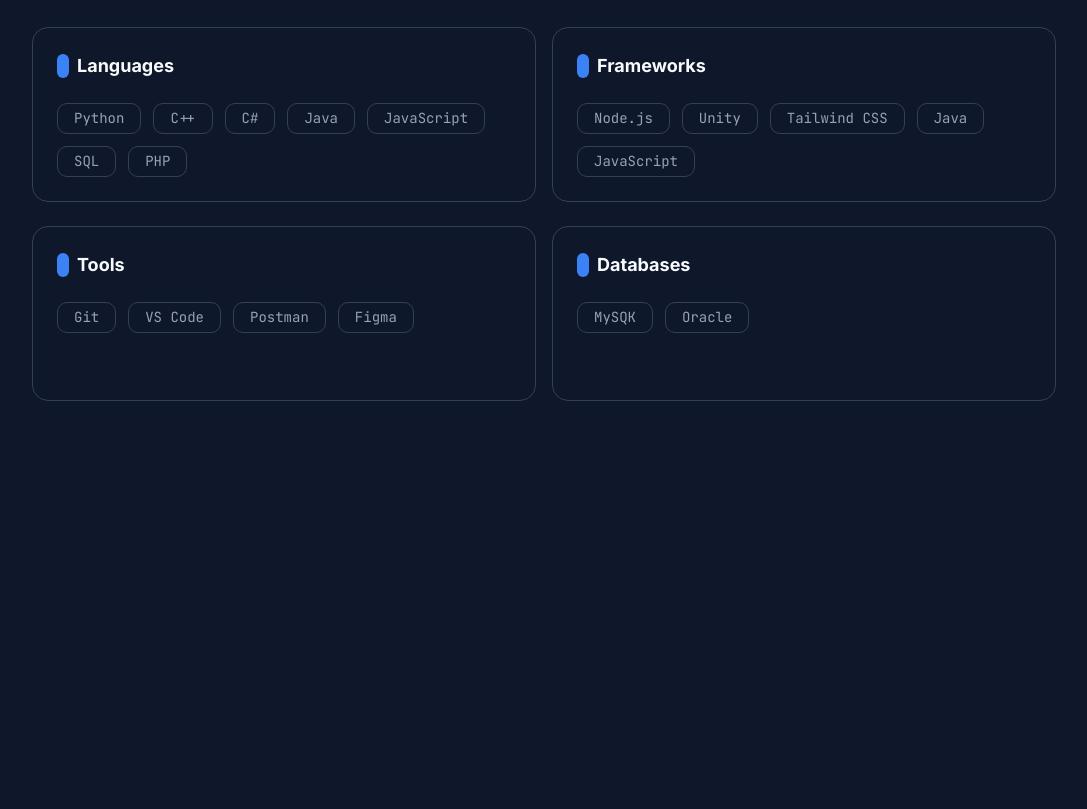
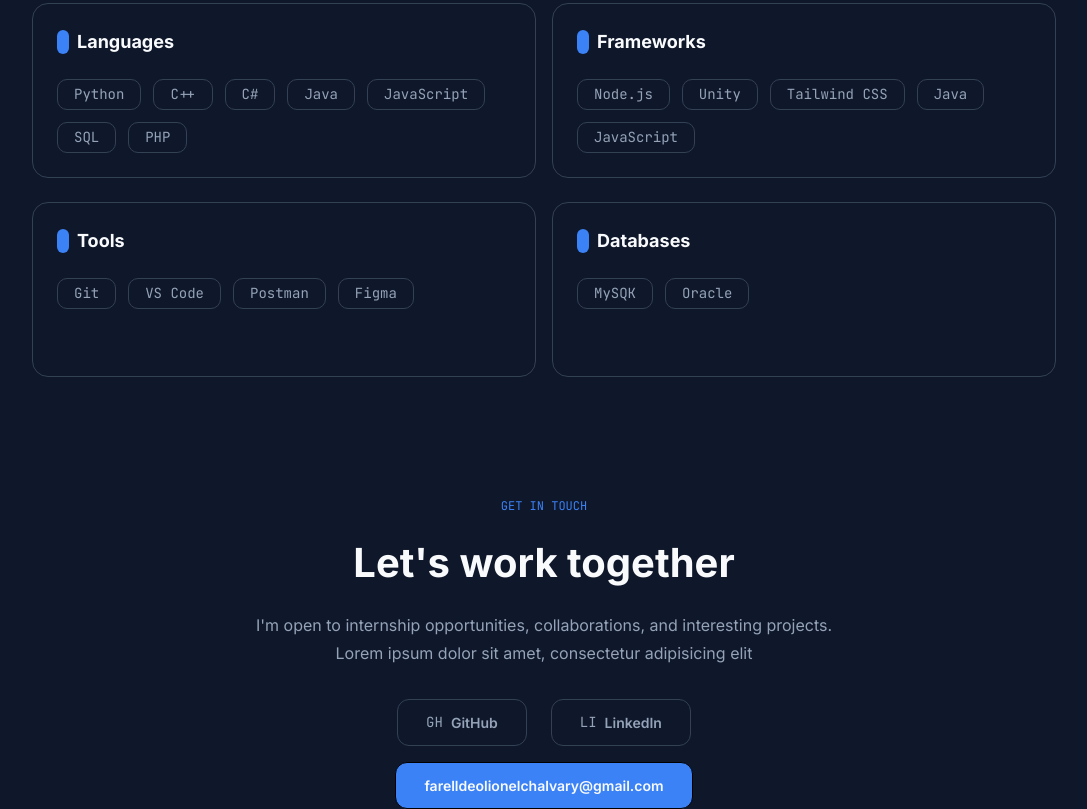
Before and after one commit to farelldev/farelldev.github.io, a website: page index.html in a window 1280 px wide. Shown: the part 3088-3897 px from the top of the page, without its empty margins (96-1183 px from the left). Before the commit the page ends 3489 px from the top, so only its background shows below. Drawn offline with Linux system fonts and the light colour scheme.

Commit message:
feat: add contact section

```diff
--- a/index.html
+++ b/index.html
@@ -126,9 +126,9 @@
             <section class="flex justify-between items-start">
                 <!-- Left Side -->
                 <div class="sticky top-section flex flex-col gap-md w-[628px]">
-                    <p class="text-[12px] text-primary font-mono ">ABOUT ME</p>
+                    <p class="section-name">ABOUT ME</p>
 
-                    <h2 class="text-h1 text-text font-sans font-bold leading-2xl">Passionate about code,<br>
+                    <h2 class="section-heading">Passionate about code,<br>
                         <span class="text-text-secondary">driven by curiosity.</span></h2>
 
                     <p class="text-body text-text-secondary font-sans leading-7">
@@ -276,8 +276,8 @@
 
             <!-- Projects Section -->
             <section>
-                <p class="text-[12px] text-primary font-mono">FEATURED PROJECTS</p>
-                <h2 class="text-h1 text-text font-bold font-sans mt-6">Things I've built</h2>
+                <p class="section-name">FEATURED PROJECTS</p>
+                <h2 class="section-heading mt-6">Things I've built</h2>
                 <div class="grid grid-cols-3 gap-6 mt-16">
                     <div class="flex flex-col items-start gap-4 bg-bg-secondary border border-border rounded-card px-7 pb-4">
                         <img class="h-[220px]">
@@ -355,9 +355,9 @@
 
             <!-- SKILL SECTION -->
             <section>
-                <p class="text-[12px] text-primary font-mono">SKILLS</p>
+                <p class="section-name">SKILLS</p>
 
-                <h2 class="text-h1 text-text font-bold font-sans mt-6">Tools I work with</h2>
+                <h2 class="section-heading mt-6">Tools I work with</h2>
 
                 <div class="grid grid-cols-2 grid-rows-2 mt-16 gap-x-4 gap-y-6">
                     <div class="border border-border px-6 py-6 rounded-card">
@@ -419,6 +419,31 @@
                     </div>
                 </div>
             </section>
+
+            <!-- CONTACT SECTION -->
+            <section class="flex flex-col items-center gap-6 max-w-[600px] mx-auto">
+                <p class="section-name">GET IN TOUCH</p>
+                <h2 class="section-heading">Let's work together</h2>
+
+                <p class="text-body text-text-secondary font-sans leading-7 text-center flex-wrap">I'm open to internship opportunities, collaborations, and
+                    interesting projects. Lorem ipsum dolor sit amet, consectetur adipisicing elit</p>
+
+                <div class="flex flex-wrap gap-x-6 gap-y-4 justify-center mt-2">
+                    <button href="#" class="flex gap-2 px-7 py-3 border border-border rounded-button">
+                        <p class="text-small text-text-secondary font-mono">GH</p>
+                        <p class="text-small text-text-secondary font-sans font-semibold">GitHub</p>
+                    </button>
+
+                    <button href="#" class="flex gap-2 px-7 py-3 border border-border rounded-button">
+                        <p class="text-small text-text-secondary font-mono">LI</p>
+                        <p class="text-small text-text-secondary font-sans font-semibold">LinkedIn</p>
+                    </button>
+
+                    <button href="#" class="flex gap-2 px-7 py-3 border bg-primary rounded-button">
+                        <p class="text-small text-text font-sans font-semibold">farelldeolionelchalvary@gmail.com</p>
+                    </button>
+                </div>
+            </section>
         </main>
     </body>
 </html>
--- a/src/input.css
+++ b/src/input.css
@@ -87,4 +87,12 @@
     .blue-pill{
         @apply bg-primary rounded-pill w-3 h-6
     }
+
+    .section-name{
+        @apply text-[12px] text-primary font-mono;
+    }
+
+    .section-heading{
+        @apply text-h1 text-text font-sans font-bold leading-2xl;
+    }
 }
```
Also changed, not shown: src/output.css.
